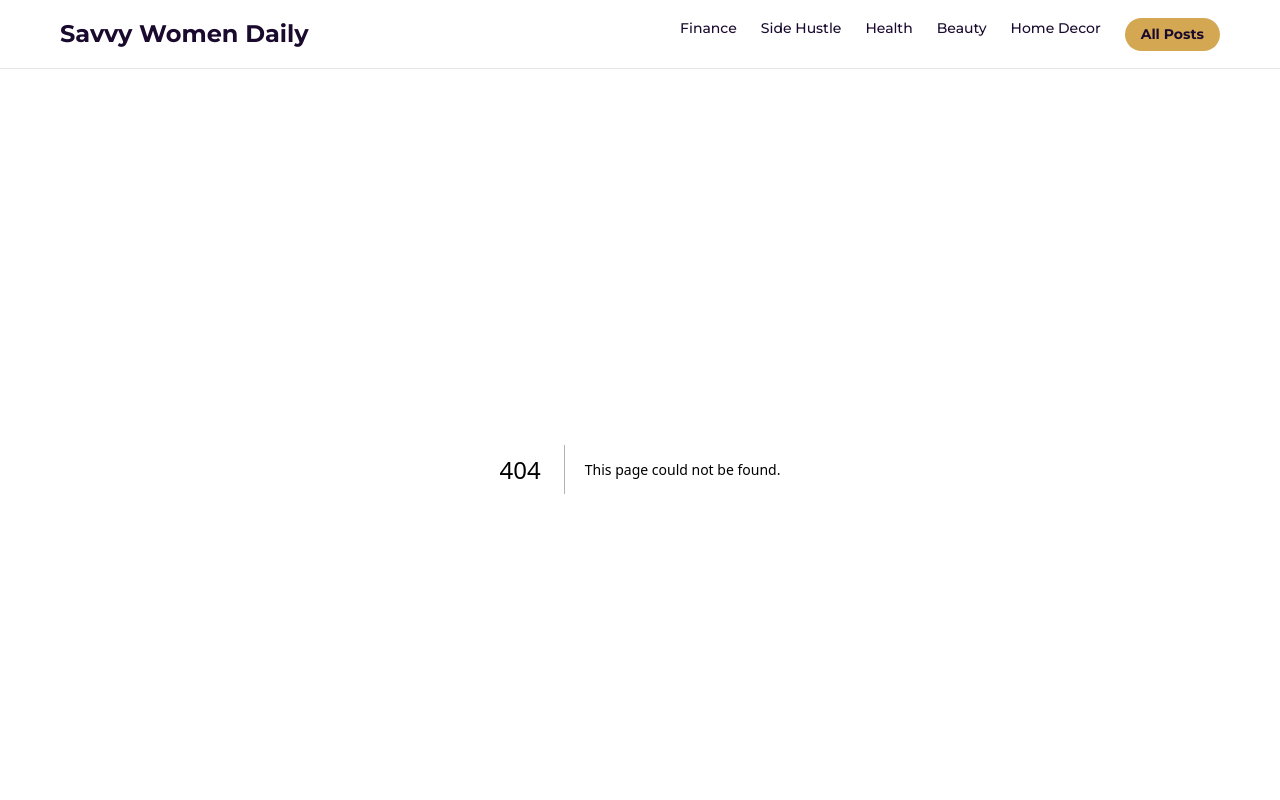
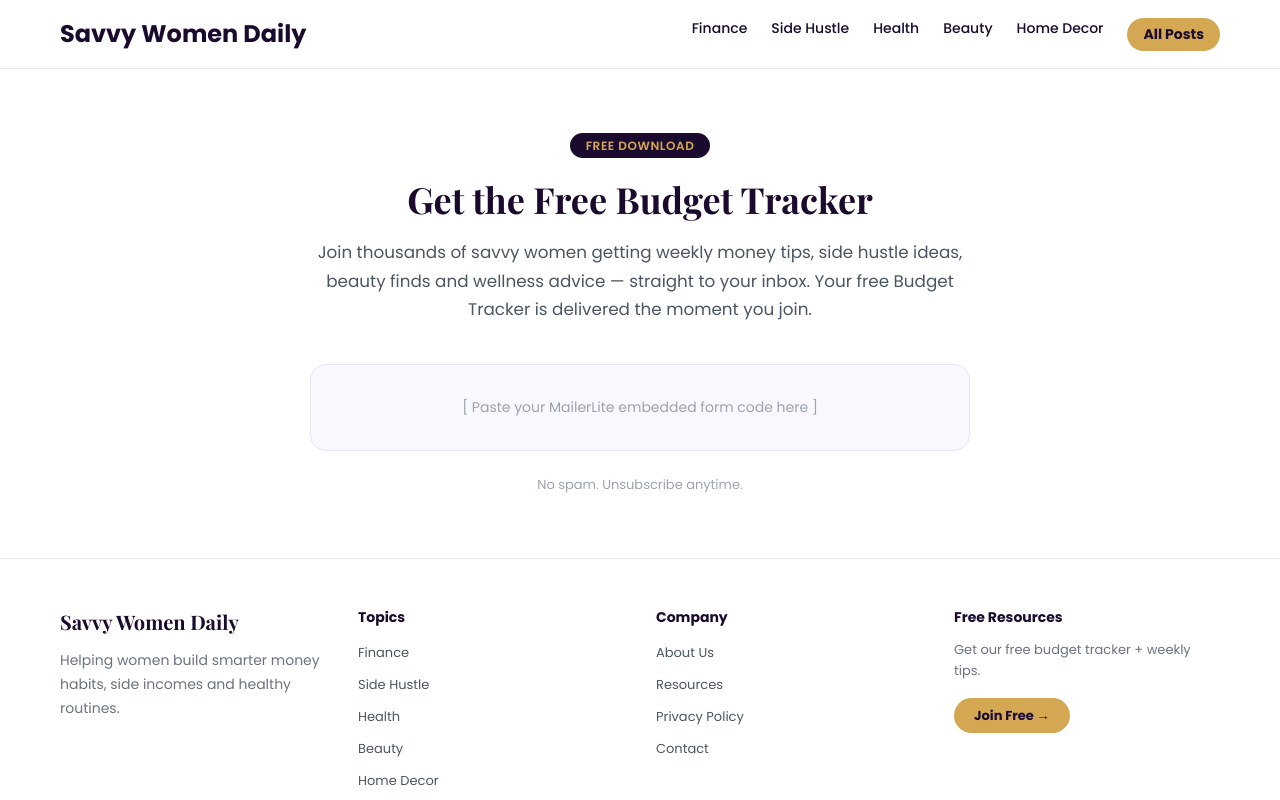
Before and after one commit to Boirose/savvy-women-daily, a Next.js app: page /newsletter in a window 1280 px wide. Before the commit this address had no page. Shown: the top 800 px of the page. Built offline with nearby package versions, Linux system fonts and the light colour scheme; a web font is replaced by a local one.

Commit message:
Switched to Poppins font, white footer, fixed button hover states, added newsletter page

```diff
--- a/app/layout.tsx
+++ b/app/layout.tsx
@@ -1,24 +1,24 @@
 import type { Metadata } from "next";
-import { Playfair_Display, Montserrat } from "next/font/google";
+import { Playfair_Display, Poppins } from "next/font/google";
 import "./globals.css";
 import Header from "@/components/Header";
 import Footer from "@/components/Footer";
-import { Analytics } from "@vercel/analytics/next";
 
 const playfair = Playfair_Display({
   subsets: ["latin"],
   variable: "--font-playfair",
 });
 
-const montserrat = Montserrat({
+const poppins = Poppins({
   subsets: ["latin"],
-  variable: "--font-montserrat",
+  weight: ["300", "400", "500", "600", "700"],
+  variable: "--font-poppins",
 });
 
 export const metadata: Metadata = {
   title: "Savvy Women Daily — Money, Beauty, Wellness & Home Tips",
   description:
-    "Helping women build smarter money habits, side incomes and healthy routines. Daily tips on finance, wellness, beauty and home.",
+    "Helping women build smarter money habits, side incomes and healthy routines.",
 };
 
 export default function RootLayout({
@@ -29,12 +29,12 @@ export default function RootLayout({
   return (
     <html lang="en">
       <body
-        className={`${playfair.variable} ${montserrat.variable} font-montserrat bg-white text-gray-900`}
+        className={`${playfair.variable} ${poppins.variable}`}
+        style={{ fontFamily: "var(--font-poppins), sans-serif", background: "#FFFFFF", color: "#1A0A2E" }}
       >
         <Header />
         <main>{children}</main>
         <Footer />
-        <Analytics />
       </body>
     </html>
   );
--- /dev/null
+++ b/app/newsletter/page.tsx
@@ -0,0 +1,28 @@
+export default function NewsletterPage() {
+  return (
+    <div style={{maxWidth:"700px", margin:"0 auto", padding:"4rem 1.25rem", textAlign:"center"}}>
+      <span style={{background:"#1A0A2E", color:"#D4A853", padding:"4px 16px", borderRadius:"999px", fontSize:"12px", fontWeight:600, letterSpacing:"0.05em"}}>
+        FREE DOWNLOAD
+      </span>
+
+      <h1 style={{fontFamily:"var(--font-playfair)", fontSize:"2.25rem", fontWeight:700, color:"#1A0A2E", margin:"1.25rem 0 1rem", lineHeight:1.25}}>
+        Get the Free Budget Tracker
+      </h1>
+
+      <p style={{color:"#4b5563", fontSize:"1.05rem", lineHeight:1.7, marginBottom:"2.5rem"}}>
+        Join thousands of savvy women getting weekly money tips, side hustle ideas, beauty finds and wellness advice — straight to your inbox. Your free Budget Tracker is delivered the moment you join.
+      </p>
+
+      {/* MAILERLITE EMBED GOES HERE — paste your form embed code below */}
+      <div style={{background:"#F9F7FF", border:"1px solid #e5e7eb", borderRadius:"16px", padding:"2rem"}}>
+        <p style={{color:"#9ca3af", fontSize:"14px"}}>
+          [ Paste your MailerLite embedded form code here ]
+        </p>
+      </div>
+
+      <p style={{color:"#9ca3af", fontSize:"13px", marginTop:"1.5rem"}}>
+        No spam. Unsubscribe anytime.
+      </p>
+    </div>
+  );
+}
--- a/app/page.tsx
+++ b/app/page.tsx
@@ -63,13 +63,13 @@ export default function HomePage() {
           <div className="flex flex-col sm:flex-row gap-4 justify-center">
             <Link
   href="/blog"
-              className="bg-yellow-400 text-purple-900 px-8 py-3 rounded-full font-bold hover:bg-white transition text-sm"
+  className="bg-yellow-400 text-purple-900 px-8 py-3 rounded-full font-bold hover:bg-white hover:text-black transition text-sm"
 >
   Read Latest Posts →
 </Link>
 <Link
-              href="https://savvywomendaily.beehiiv.com"
-              className="border-2 border-yellow-400 text-yellow-400 px-8 py-3 rounded-full font-bold hover:bg-yellow-400 hover:text-purple-900 transition text-sm"
+  href="/newsletter"
+  className="border-2 border-yellow-400 text-yellow-400 px-8 py-3 rounded-full font-bold hover:bg-yellow-400 hover:text-black transition text-sm"
 >
   Get Free Budget Tracker
 </Link>
@@ -140,8 +140,8 @@ export default function HomePage() {
             wellness advice straight to their inbox. Free budget tracker included.
           </p>
       <Link
-            href="https://savvywomendaily.beehiiv.com"
-            className="bg-yellow-400 text-purple-900 px-10 py-4 rounded-full font-bold text-lg hover:bg-white transition inline-block"
+  href="/newsletter"
+  className="bg-yellow-400 text-purple-900 px-10 py-4 rounded-full font-bold text-lg hover:bg-white hover:text-black transition inline-block"
 >
   Yes, Send Me the Tracker! →
 </Link>
--- a/src/components/Footer.tsx
+++ b/src/components/Footer.tsx
@@ -2,20 +2,20 @@ import Link from "next/link";
 
 export default function Footer() {
   return (
-    <footer style={{background:"#1A0A2E", color:"white"}}>
+    <footer style={{background:"#FFFFFF", color:"#1A0A2E", borderTop:"1px solid #e5e7eb"}}>
       <div style={{maxWidth:"1200px", margin:"0 auto", padding:"3rem 1.25rem", display:"grid", gridTemplateColumns:"repeat(auto-fit,minmax(200px,1fr))", gap:"2rem"}}>
 
         <div>
-          <h3 style={{fontSize:"1.25rem", fontWeight:"bold", color:"#D4A853", marginBottom:"0.75rem"}}>
+          <h3 style={{fontFamily:"var(--font-playfair)", fontSize:"1.25rem", fontWeight:700, color:"#1A0A2E", marginBottom:"0.75rem"}}>
             Savvy Women Daily
           </h3>
-          <p style={{color:"#C9B8D8", fontSize:"14px", lineHeight:"1.7", margin:0}}>
+          <p style={{color:"#6b7280", fontSize:"14px", lineHeight:1.7, margin:0}}>
             Helping women build smarter money habits, side incomes and healthy routines.
           </p>
         </div>
 
         <div>
-          <h4 style={{fontWeight:"bold", color:"#D4A853", marginBottom:"0.75rem", fontSize:"14px"}}>Topics</h4>
+          <h4 style={{fontWeight:700, color:"#1A0A2E", marginBottom:"0.75rem", fontSize:"14px"}}>Topics</h4>
           <ul style={{listStyle:"none", padding:0, margin:0, display:"flex", flexDirection:"column", gap:"0.5rem"}}>
             {[
               ["Finance","/finance"],
@@ -26,14 +26,14 @@ export default function Footer() {
               ["All Posts","/blog"],
             ].map(([label,href])=>(
               <li key={href}>
-                <Link href={href} style={{color:"#C9B8D8", textDecoration:"none", fontSize:"13px"}}>{label}</Link>
+                <Link href={href} className="hover:text-[#D4A853]" style={{color:"#4b5563", textDecoration:"none", fontSize:"13px"}}>{label}</Link>
               </li>
             ))}
           </ul>
         </div>
 
         <div>
-          <h4 style={{fontWeight:"bold", color:"#D4A853", marginBottom:"0.75rem", fontSize:"14px"}}>Company</h4>
+          <h4 style={{fontWeight:700, color:"#1A0A2E", marginBottom:"0.75rem", fontSize:"14px"}}>Company</h4>
           <ul style={{listStyle:"none", padding:0, margin:0, display:"flex", flexDirection:"column", gap:"0.5rem"}}>
             {[
               ["About Us","/about"],
@@ -42,26 +42,29 @@ export default function Footer() {
               ["Contact","/contact"],
             ].map(([label,href])=>(
               <li key={href}>
-                <Link href={href} style={{color:"#C9B8D8", textDecoration:"none", fontSize:"13px"}}>{label}</Link>
+                <Link href={href} className="hover:text-[#D4A853]" style={{color:"#4b5563", textDecoration:"none", fontSize:"13px"}}>{label}</Link>
               </li>
             ))}
           </ul>
         </div>
 
         <div>
-          <h4 style={{fontWeight:"bold", color:"#D4A853", marginBottom:"0.75rem", fontSize:"14px"}}>Free Resources</h4>
-          <p style={{color:"#C9B8D8", fontSize:"13px", marginBottom:"1rem", lineHeight:"1.6"}}>
+          <h4 style={{fontWeight:700, color:"#1A0A2E", marginBottom:"0.75rem", fontSize:"14px"}}>Free Resources</h4>
+          <p style={{color:"#6b7280", fontSize:"13px", marginBottom:"1rem", lineHeight:1.6}}>
             Get our free budget tracker + weekly tips.
           </p>
-          <Link href="https://savvywomendaily.beehiiv.com"
-            style={{background:"#D4A853", color:"#1A0A2E", padding:"8px 20px", borderRadius:"999px", fontSize:"13px", fontWeight:"bold", textDecoration:"none", display:"inline-block"}}>
+          <Link
+            href="/newsletter"
+            className="hover:text-black"
+            style={{background:"#D4A853", color:"#1A0A2E", padding:"8px 20px", borderRadius:"999px", fontSize:"13px", fontWeight:700, textDecoration:"none", display:"inline-block"}}
+          >
             Join Free →
           </Link>
         </div>
 
       </div>
 
-      <div style={{borderTop:"1px solid #3A2A52", textAlign:"center", padding:"1rem", color:"#A88FC0", fontSize:"12px"}}>
+      <div style={{borderTop:"1px solid #e5e7eb", textAlign:"center", padding:"1rem", color:"#9ca3af", fontSize:"12px"}}>
         © 2026 Savvy Women Daily. This site contains affiliate links — we may earn a commission at no extra cost to you.
       </div>
     </footer>
--- a/src/components/Header.tsx
+++ b/src/components/Header.tsx
@@ -23,9 +23,9 @@ export default function Header() {
           {links.map(([label,href])=>(
             <Link key={href} href={href} style={{color:"#1A0A2E", textDecoration:"none"}}>{label}</Link>
           ))}
-          <Link href="/blog" style={{background:"#D4A853", color:"#1A0A2E", padding:"6px 16px", borderRadius:"999px", fontWeight:"bold", textDecoration:"none"}}>
-            All Posts
-          </Link>
+          <Link href="/blog" className="hover:text-black" style={{background:"#D4A853", color:"#1A0A2E", padding:"6px 16px", borderRadius:"999px", fontWeight:"bold", textDecoration:"none"}}>
+  All Posts
+</Link>
         </nav>
 
         <button onClick={()=>setOpen(!open)} style={{background:"none", border:"none", fontSize:"24px", color:"#1A0A2E", cursor:"pointer"}} className="mobile-toggle">
```
Lines whose indentation alone changed are shown as unchanged.
